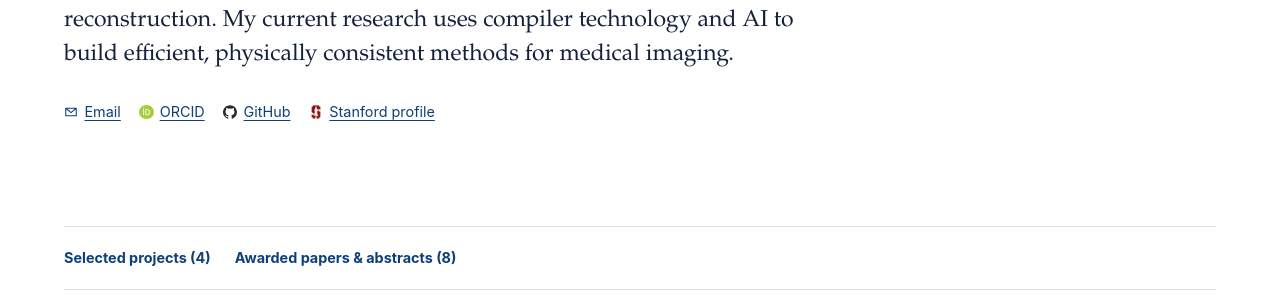
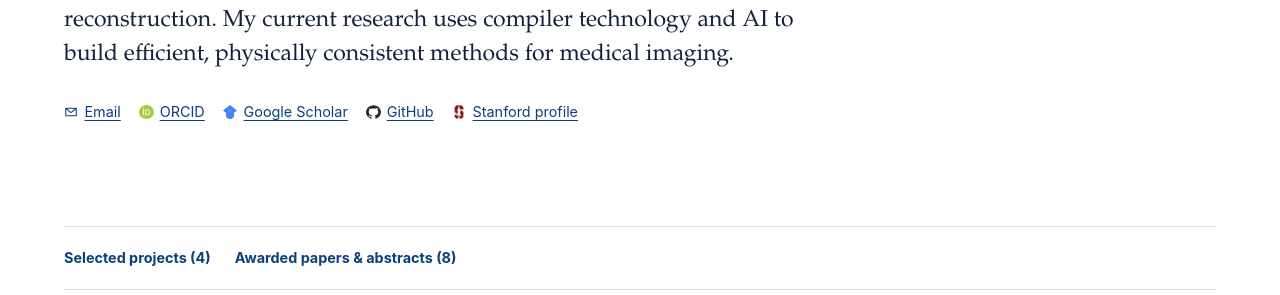
Before and after one commit to cncastillo/cncastillo.github.io, a Jekyll site: the page built from index.md, in a window 1280 px wide. Shown: the part 482-777 px from the top of the page. Built offline with Jekyll 4.4.1, drawn with Linux system fonts in a browser that asks for light colours.

Commit message:
Fix navigation underline and add Google Scholar profile

```diff
--- a/_data/profile.yml
+++ b/_data/profile.yml
@@ -18,6 +18,9 @@ links:
   - label: ORCID
     url: https://orcid.org/0000-0001-6227-0477
     icon: /assets/icons/orcid.svg
+  - label: Google Scholar
+    url: https://scholar.google.com/citations?user=WzleS8YAAAAJ&hl=en
+    icon: /assets/icons/google-scholar.svg
   - label: GitHub
     url: https://github.com/cncastillo
     icon: /assets/icons/github.svg
--- a/assets/css/site.css
+++ b/assets/css/site.css
@@ -95,6 +95,7 @@ nav a[aria-current="page"] {
   text-decoration: underline;
   text-decoration-color: var(--accent);
   text-decoration-thickness: 2px;
+  text-decoration-skip-ink: none;
 }
 
 main { min-height: 70vh; }
```
Also changed, not shown: assets/icons/google-scholar.svg (added).
